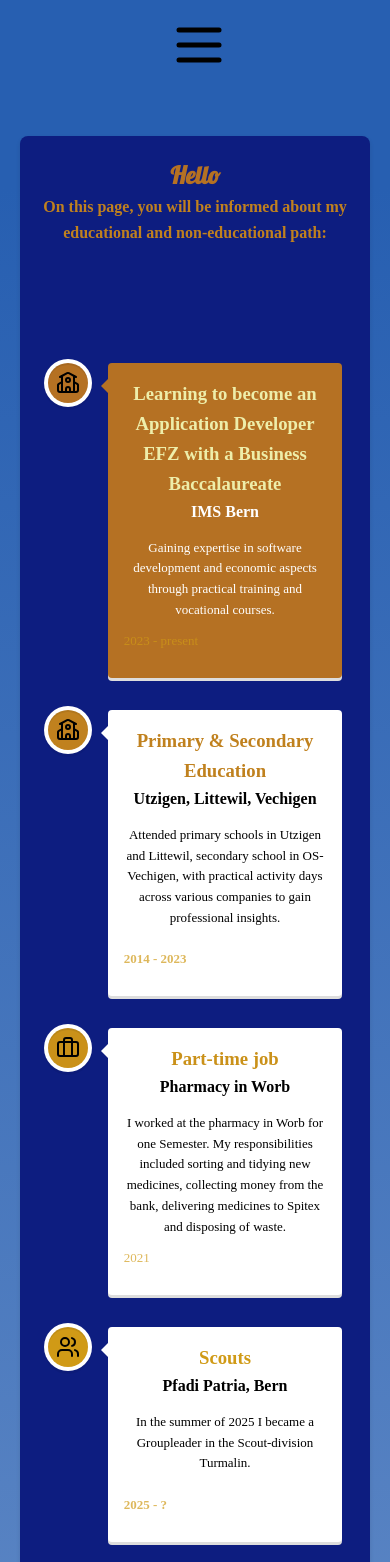
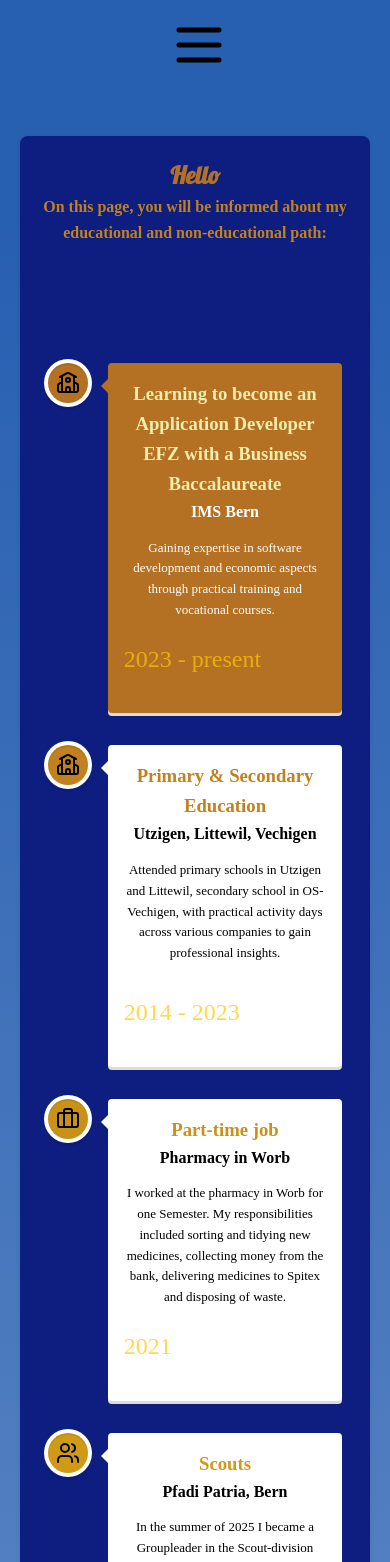
Before and after one commit to Theerabyte/bweb, a Next.js app: page /CV in a window 390 px wide. Shown: the top 1562 px of the page. Built offline with nearby package versions, Linux system fonts and the light colour scheme; a web font is replaced by a local one.

Commit message:
delta 28.08.25
css cv,
zip

```diff
--- a/src/app/Projects/page.jsx
+++ b/src/app/Projects/page.jsx
@@ -35,7 +35,7 @@ function page() {
   ];
 
   const handleDowAll = () => {
-    window.location.href = '/docs/noten/naomi_baechler_noten.zip';
+    window.location.href = '/docs/naomi-baechler-project-abstracts.zip';
   };
 
   return (
--- a/src/app/[styles]/globals.css
+++ b/src/app/[styles]/globals.css
@@ -411,13 +411,13 @@ div.desc {
 }
 
 .dat {
-    color: #D09A16;
-    font-weight: bold;
+    color: #fff;
+    font-size: x-large !important;
 }
 
 .det {
-    color: #D09A16;
-    font-weight: bold !important;
+    color: #fff;
+    font-size: x-large !important;
     margin-top: 10px !important;
     text-align: center !important;
 }
@@ -635,7 +635,7 @@ tr:nth-child(odd) {
     }
 }
 
-/* Query for HuI animation*/
+/* Query for HuI animation */
 @media (min-width: 1200px) {
     .pics {
         grid-template-columns: repeat(2, 1fr);
@@ -655,6 +655,18 @@ tr:nth-child(odd) {
     }
 }
 
+@media only screen and (max-width: 1169px) {
+    .dat {
+        color:#ffc800;
+    }
+
+    .det {
+        color: #ffc800;
+    }
+
+}
+
+/* Query for Impressum animation */
 @media (max-width: 700px) {
     #impressumButton {
         margin: 0 25%;
```
